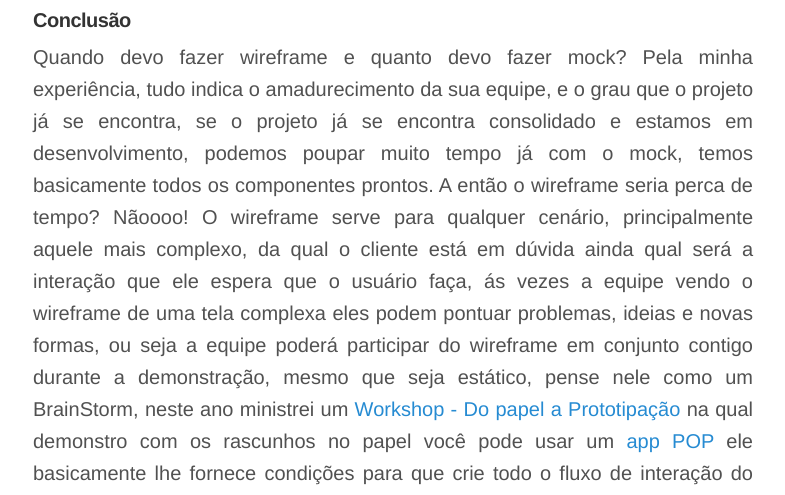
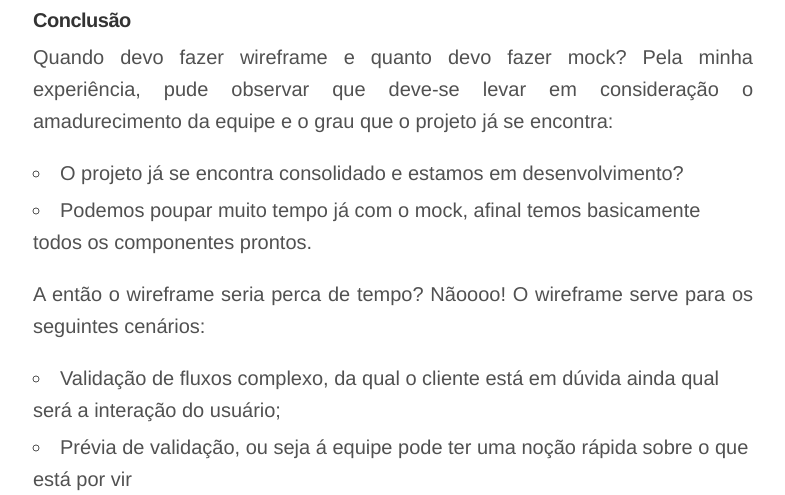
Before and after one commit to cristofersousa/cristofersousa.github.io, a Jekyll site: the page built from _posts/2016-09-13-no-wireframes-yes-mockup.md, in a window 1280 px wide and 1400 px high, scrolled down 3806 px. Shown: the part 214-709 px from the top of the window, without its empty margins (247-1032 px from the left). Built offline with Jekyll 4.4.1, drawn with Linux system fonts in a browser that asks for light colours; comment, search, counter and statistics services are not loaded; some of the changed text lies outside the part shown.

Commit message:
Update 2016-09-13-no-wireframes-yes-mockup.md

```diff
--- a/_posts/2016-09-13-no-wireframes-yes-mockup.md
+++ b/_posts/2016-09-13-no-wireframes-yes-mockup.md
@@ -46,8 +46,19 @@ Para argumentar mais sobre isso, pesquisando sobre UX Design tem esse video  aba
 
 #### Conclusão
 
-Quando devo fazer wireframe e quanto devo fazer mock? Pela minha experiência, tudo indica o amadurecimento da sua equipe, e o grau que o projeto já se encontra, se o projeto já se encontra consolidado e estamos em desenvolvimento, podemos poupar muito tempo já com o mock, temos basicamente todos os componentes prontos.
-A então o wireframe seria perca de tempo? Nãoooo! O wireframe serve para qualquer cenário, principalmente aquele mais complexo, da qual o cliente está em dúvida ainda qual será a interação que ele espera que o usuário faça, ás vezes a equipe vendo o wireframe de uma tela complexa eles podem pontuar problemas, ideias e novas formas, ou seja a equipe poderá participar do wireframe em conjunto contigo durante a demonstração, mesmo que seja estático, pense nele como um BrainStorm, neste ano ministrei um [Workshop - Do papel a Prototipação](https://speakerdeck.com/cristofersousa/do-papel-a-prototipacao-mobile) na qual demonstro com os rascunhos no papel você pode usar um [app POP](https://popapp.in/) ele basicamente lhe fornece condições para que crie todo o fluxo de interação do aplicativo com o usuário, com isso você pode validar com o cliente, é bem interativo, simples e muito prático.
+Quando devo fazer wireframe e quanto devo fazer mock? Pela minha experiência, pude observar que deve-se levar em consideração o amadurecimento da equipe e o grau que o projeto já se encontra:
+
+- O projeto já se encontra consolidado e estamos em desenvolvimento?
+- Podemos poupar muito tempo já com o mock, afinal temos basicamente todos os componentes prontos.
+
+A então o wireframe seria perca de tempo? Nãoooo! O wireframe serve para os seguintes cenários:
+
+- Validação de fluxos complexo, da qual o cliente está em dúvida ainda qual será a interação do usuário;
+- Prévia de validação, ou seja á equipe pode ter uma noção rápida sobre o que está por vir
+- Colaboração, a equipe pode pontuar problemas, ideias e novas formas, naqueles rabisco que tu fez;
+- Brainstorm, no momento do wireframe pode coletar vários insigth.
+
+Neste ano ministrei um [Workshop - Do papel a Prototipação](https://speakerdeck.com/cristofersousa/do-papel-a-prototipacao-mobile) no IFSP - Ararquara na Semana da Informática, na qual demonstro que mesmo com os rascunhos no papel você pode fazer todo fluxo interativo com o usuário e coletar as informações importantes para á aplicação, eu utilizei o [POP app](https://popapp.in/) ele basicamente lhe fornece condições para que crie todo o fluxo de interação do aplicativo com o usuário, tirando fotos do que rascunhou e depois fazendo o mapeamento para as outras telas com isso você pode validar com o cliente, além de ser simples e muito prático é bem interativo.
 
 ![Prototipando no Papel](https://scontent-gru2-1.xx.fbcdn.net/v/t1.0-9/13103350_1170161953008356_6104476782672874433_n.jpg?oh=2b1ef22df0da1e6c012d749eacf27b00&oe=583FBA22)
 
```
